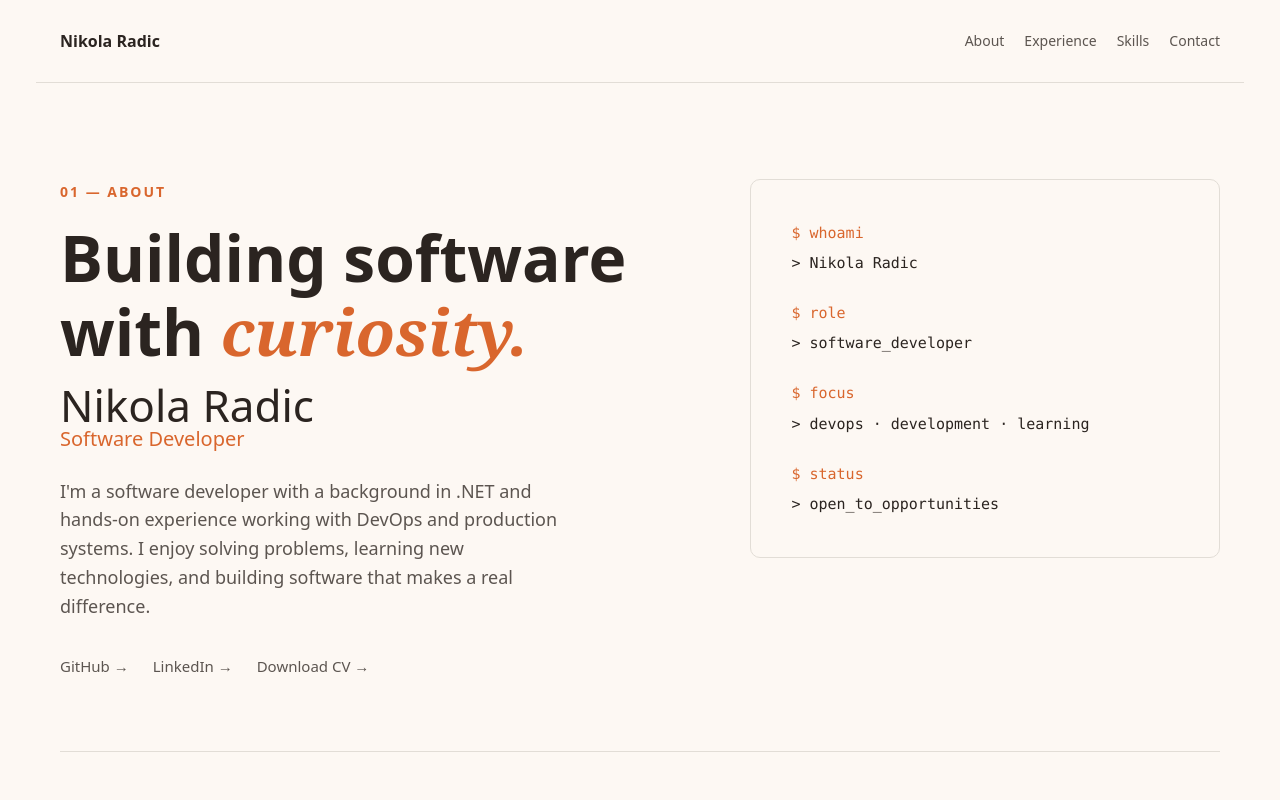
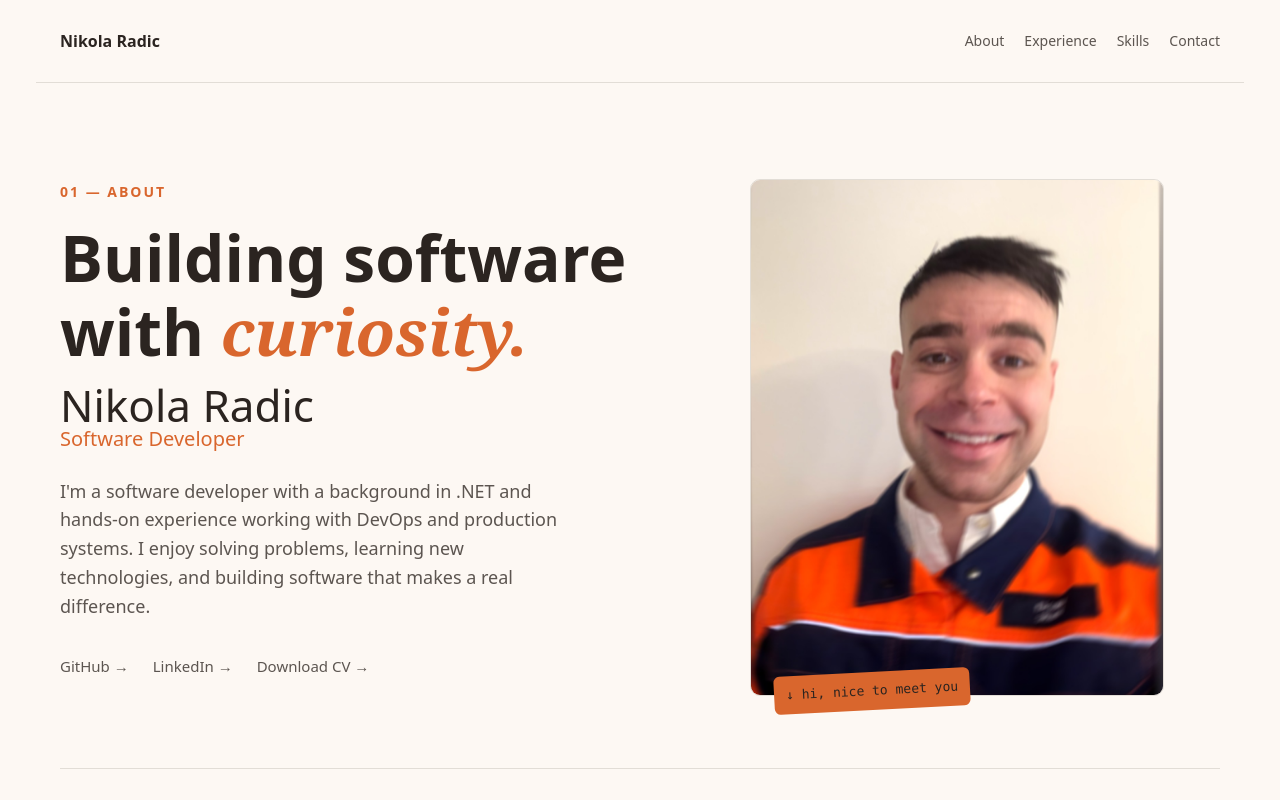
Before and after one commit to nikoradic/portfolio, a React (Vite) app: page / in a window 1280 px wide. Shown: the top 800 px of the page. Built offline with nearby package versions, Linux system fonts and the light colour scheme.

Commit message:
Add profile photo to hero

```diff
--- a/src/App.css
+++ b/src/App.css
@@ -118,17 +118,47 @@
   gap: 80px;
 }
 
-.hero-terminal {
+.hero-visual {
   width: 100%;
+  display: flex;
+  flex-direction: column;
+  gap: 12px;
+}
+
+@media (min-width: 901px) {
+  .hero-visual {
+    max-width: 88%;
+  }
+}
+
+.hero-photo-wrap {
+  position: relative;
+  width: 100%;
+}
+
+.hero-photo {
+  width: 100%;
+  max-width: 100%;
+  aspect-ratio: 4 / 5;
+  object-fit: cover;
   box-sizing: border-box;
   border: 1px solid #e2ddd6;
   border-radius: 10px;
-  padding: 40px;
-  display: flex;
-  flex-direction: column;
-  gap: 24px;
+  display: block;
+}
+
+.hero-photo-label {
+  position: absolute;
+  left: 24px;
+  bottom: -14px;
+  background: var(--accent);
+  color: var(--text-h);
   font-family: ui-monospace, SFMono-Regular, Menlo, Consolas, monospace;
-  font-size: 15px;
+  font-size: 13px;
+  padding: 6px 12px;
+  border-radius: 6px;
+  transform: rotate(-3deg);
+  white-space: nowrap;
 }
 
 .terminal-line {
@@ -373,9 +403,14 @@
     gap: 40px;
   }
 
-  .hero-terminal {
-    padding: 24px;
-    font-size: 14px;
+  .hero-visual {
+    width: 100%;
+  }
+
+  .hero-photo-label {
+    left: 16px;
+    padding: 5px 10px;
+    font-size: 12px;
   }
 
   .section-heading {
--- a/src/App.tsx
+++ b/src/App.tsx
@@ -1,4 +1,5 @@
 import './App.css'
+import profilePhoto from './assets/nikola-profile.png'
 
 function App() {
   return (
@@ -57,27 +58,15 @@ function App() {
                 </a>
               </div>
             </div>
-            <div className="hero-terminal">
-              <div className="terminal-line">
-                <span className="terminal-prompt">$ whoami</span>
-                <span className="terminal-output">&gt; Nikola Radic</span>
-              </div>
-              <div className="terminal-line">
-                <span className="terminal-prompt">$ role</span>
-                <span className="terminal-output">
-                  &gt; software_developer
-                </span>
-              </div>
-              <div className="terminal-line">
-                <span className="terminal-prompt">$ focus</span>
-                <span className="terminal-output">
-                  &gt; devops · development · learning
-                </span>
-              </div>
-              <div className="terminal-line">
-                <span className="terminal-prompt">$ status</span>
-                <span className="terminal-output">
-                  &gt; open_to_opportunities
+            <div className="hero-visual">
+              <div className="hero-photo-wrap">
+                <img
+                  className="hero-photo"
+                  src={profilePhoto}
+                  alt="Nikola Radic"
+                />
+                <span className="hero-photo-label">
+                  ↓ hi, nice to meet you
                 </span>
               </div>
             </div>
```
Also changed, not shown: src/assets/nikola-profile.png (added).
